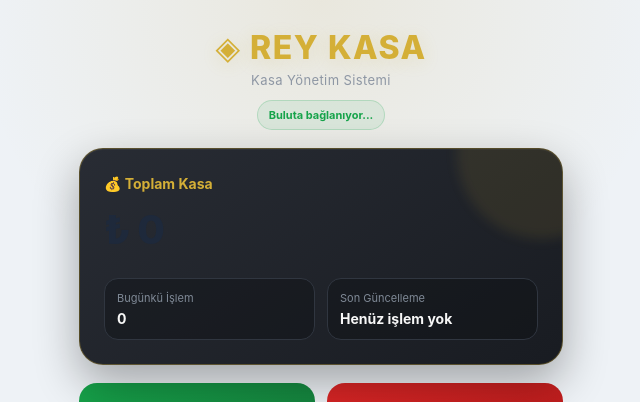
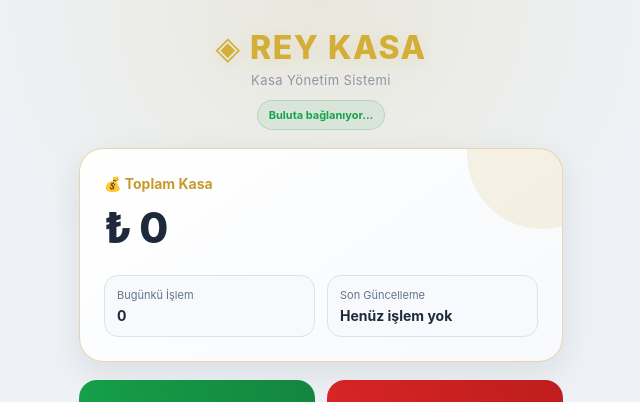
Before and after one commit to XerFY/rey-kasa, a React (Vite) app: page / in a window 1280 px wide. Shown: the top 402 px of the page, without its empty margins (319-959 px from the left). Built offline with nearby package versions, Linux system fonts and the light colour scheme; no server answers.

Commit message:
Kasa kartı görünümü düzeltildi

```diff
--- a/src/styles/BalanceCard.css
+++ b/src/styles/BalanceCard.css
@@ -3,31 +3,27 @@
   overflow: hidden;
   margin-bottom: 18px;
   padding: 24px;
-  border: 1px solid rgba(212, 175, 55, 0.32);
+  border: 1px solid rgba(199, 154, 43, 0.38);
   border-radius: 24px;
-  background:
-    linear-gradient(145deg, rgba(36, 40, 48, 0.98), rgba(20, 23, 29, 0.98));
-  box-shadow:
-    0 18px 45px rgba(0, 0, 0, 0.32),
-    inset 0 1px 0 rgba(255, 255, 255, 0.04);
+  background: linear-gradient(145deg, #ffffff, #f7f9fc);
+  box-shadow: var(--shadow);
 }
 
 .balance-card::after {
   content: "";
   position: absolute;
-  width: 170px;
-  height: 170px;
-  right: -65px;
-  top: -80px;
+  width: 150px;
+  height: 150px;
+  right: -55px;
+  top: -70px;
   border-radius: 50%;
-  background: rgba(212, 175, 55, 0.1);
-  filter: blur(6px);
+  background: var(--primary-soft);
 }
 
 .balance-title {
   position: relative;
   z-index: 1;
-  color: #d4af37;
+  color: var(--primary);
   font-size: 14px;
   font-weight: 700;
 }
@@ -36,9 +32,12 @@
   position: relative;
   z-index: 1;
   margin-top: 12px;
-  font-size: 40px;
+  color: var(--text);
+  font-size: clamp(32px, 8vw, 42px);
   font-weight: 800;
+  line-height: 1.1;
   letter-spacing: -1px;
+  overflow-wrap: anywhere;
 }
 
 .balance-info {
@@ -52,20 +51,20 @@
 
 .balance-info div {
   padding: 12px;
-  border: 1px solid #303640;
+  border: 1px solid var(--border);
   border-radius: 14px;
-  background: rgba(11, 13, 17, 0.35);
+  background: var(--surface-soft);
   display: flex;
   flex-direction: column;
 }
 
 .balance-info small {
   margin-bottom: 5px;
-  color: #7f8996;
+  color: var(--text-secondary);
   font-size: 11px;
 }
 
 .balance-info strong {
-  color: #f7f7f7;
+  color: var(--text);
   font-size: 14px;
 }
```
